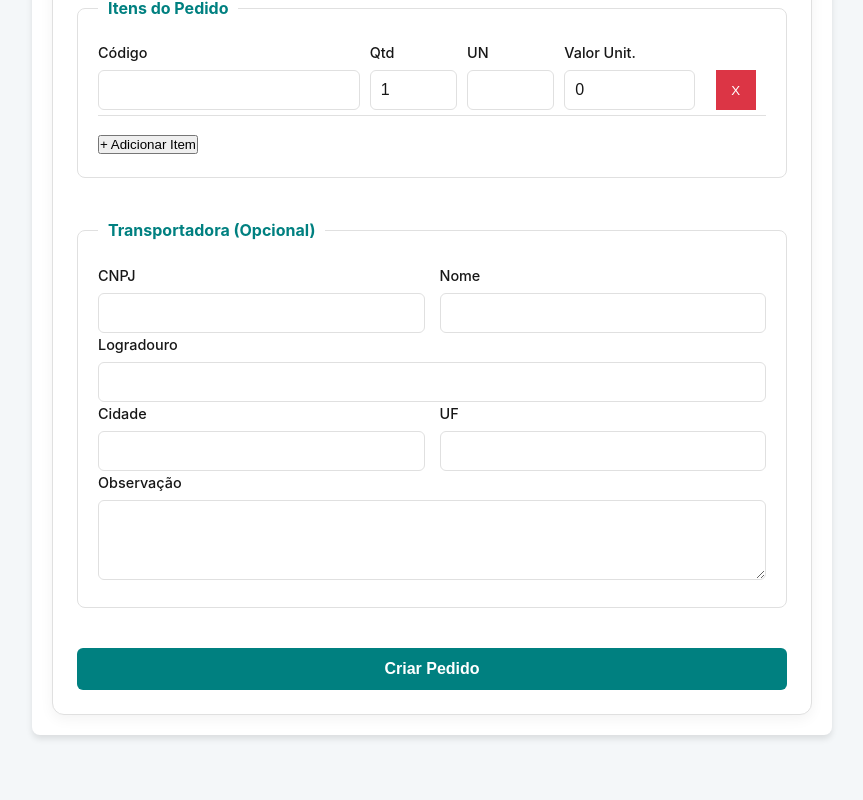
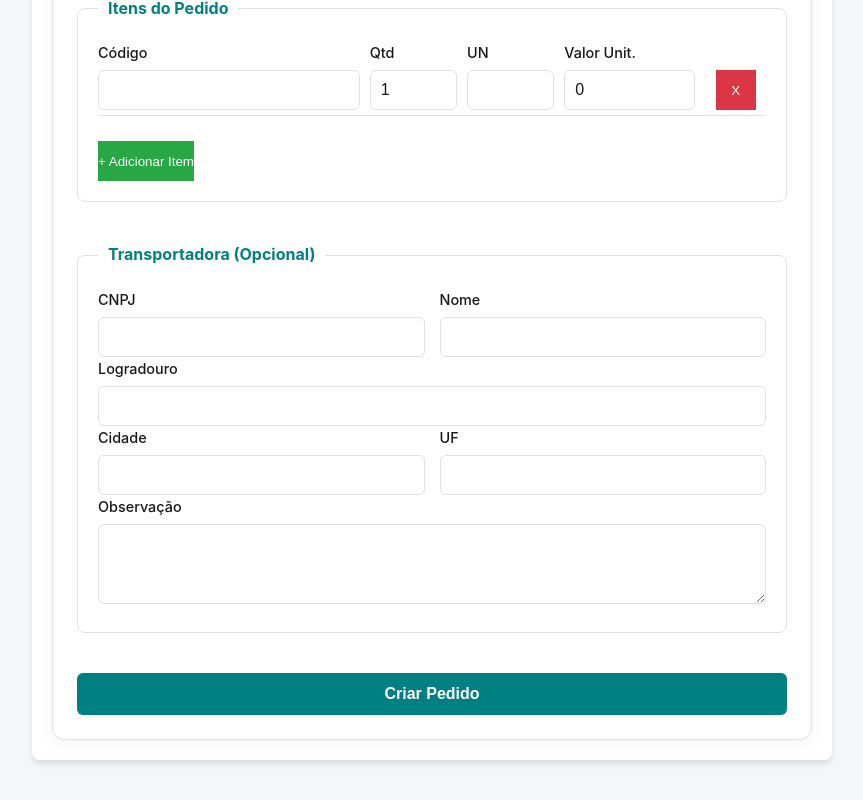
Before and after one commit to ViniciusMaglog/pedido-umgrauemeio, a Next.js app: page / in a window 1280 px wide. Shown: the part 950-1750 px from the top of the page, without its empty margins (208-1071 px from the left). Before the commit the page ends 1725 px from the top, so only its background shows below. Built offline with nearby package versions, Linux system fonts and the light colour scheme.

Commit message:
atualizado botão de add item

```diff
--- a/src/app/globals.css
+++ b/src/app/globals.css
@@ -236,6 +236,23 @@ h1 {
     width: 100%;
 }
 
+/* botão add item */
+.add-item-btn, .remove-item-btn {
+  /* ... (outras propriedades) ... */
+  height: 40px;
+  transition: background-color 0.2s;
+}
+
+.add-item-btn {
+  background-color: #28a745; /* Verde Sucesso */
+  color: white;
+  border: none;
+  margin-top: 10px;
+}
+.add-item-btn:hover {
+    background-color: #1b5e20;
+}
+
 /* Alinhamento do botão X */
 .item-action-group {
     height: 100%; /* Ocupa a altura do item */
```
